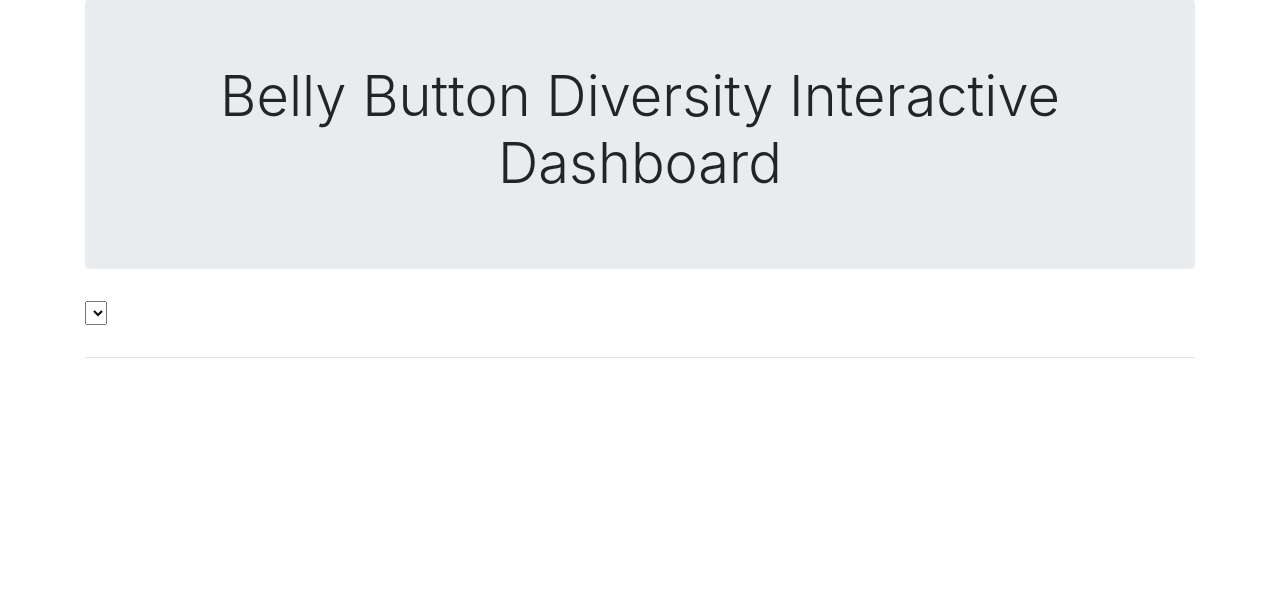
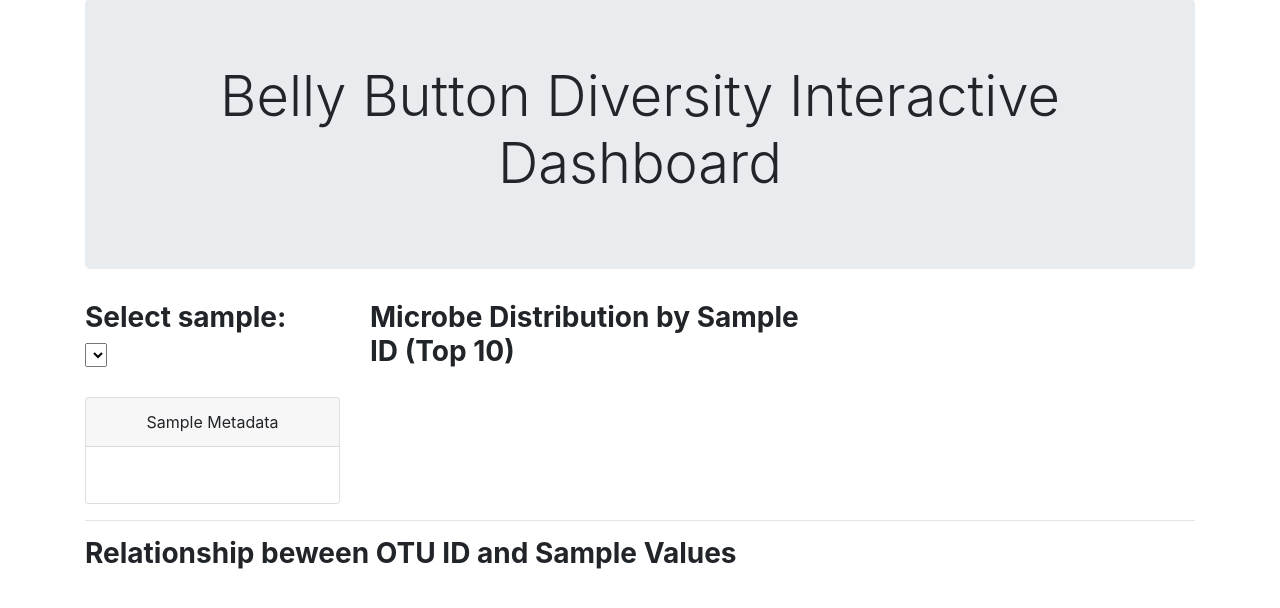
Before and after one commit to Jayleh/belly-button, a Flask app: page / in a window 1280 px wide. Shown: the part 41-649 px from the top of the page. Run offline with Flask 2, Linux system fonts and the light colour scheme; lists and menus that the app fills with data are empty; some libraries are stand-ins or nearby versions.

Commit message:
substituted newPlot for react, css edit

```diff
--- a/static/index.js
+++ b/static/index.js
@@ -37,6 +37,7 @@ function sampleTable(sample_id) {
         }
     });
 }
+
 
 function getClassification(otuIds) {
     let otuUrl = '/otu';
@@ -78,14 +79,35 @@ function pieChart(sample_id) {
             labels: otuIds,
             values: sampleValues,
             type: 'pie',
-            text: otuList
+            text: otuList,
+            textinfo: 'percent',
+            textposition: 'inside'
+            // hoverinfo: `label+percent+value+${otuList}`
         };
 
         let pieData = [pieTrace];
 
-        let pieLayout = {};
+        let pieLayout = {
+            height: 300,
+            width: 500,
+            margin: {
+                l: 0,
+                r: 20,
+                b: 0,
+                t: 30,
+            }
+        };
 
-        Plotly.newPlot('pie', pieData, pieLayout);
+        Plotly.react('pie', pieData, pieLayout);
+
+        // let hasChart = Plotly.d3.select('#pie').classed('js-plotly-plot');
+
+        // if (hasChart === true) {
+        //     Plotly.restyle('pie', pieTrace);
+        // }
+        // else {
+        //     Plotly.newPlot('pie', pieData, pieLayout);
+        // }
     });
 }
 
@@ -129,10 +151,25 @@ function bubbleChart(sample_id) {
                 title: 'Sample Values'
             },
             height: 600,
-            width: 1200
+            width: 1200,
+            margin: {
+                l: 80,
+                r: 100,
+                b: 100,
+                t: 30,
+            }
         };
 
-        Plotly.newPlot('bubble', bubbleData, bubbleLayout);
+        Plotly.react('bubble', bubbleData, bubbleLayout);
+
+        // let hasChart = Plotly.d3.select('#bubble').classed('js-plotly-plot');
+
+        // if (hasChart === true) {
+        //     Plotly.restyle('bubble', bubbleTrace);
+        // }
+        // else {
+        //     Plotly.newPlot('bubble', bubbleData, bubbleLayout);
+        // }
     });
 }
 
--- a/static/style.css
+++ b/static/style.css
@@ -2,3 +2,9 @@
     text-align: center;
     margin-top: 40px;
 }
+
+
+
+#metadata-card {
+    margin-top: 30px;
+}
--- a/templates/index.html
+++ b/templates/index.html
@@ -24,21 +24,38 @@
     <main>
       <div class="container">
         <div class="row">
-          <div class="col-md-6">
+          <div class="col-md-3">
+            <h3>
+              <strong>Select sample:</strong>
+            </h3>
             <select id="selDataset" onchange="optionChanged(this.value)"></select>
-            <table id="data-table" class="table table-sm">
-              <tbody></tbody>
-            </table>
+            <div id="metadata-card" class="card">
+              <div class="card-header text-center">
+                Sample Metadata
+              </div>
+              <div class="card-body">
+                <table id="data-table" class="table table-sm table-bordered">
+                  <tbody></tbody>
+                </table>
+              </div>
+            </div>
           </div>
-          <div class="col-md-6">
+          <div class="col-md-5">
+            <h3>
+              <strong>Microbe Distribution by Sample ID (Top 10)</strong>
+            </h3>
             <div id="pie"></div>
           </div>
+          <div class="col-md-4"></div>
         </div>
         <hr>
       </div>
       <div class="container">
         <div class="row">
           <div class="col-md-12">
+            <h3>
+              <strong>Relationship beween OTU ID and Sample Values</strong>
+            </h3>
             <div id="bubble"></div>
           </div>
         </div>
```
